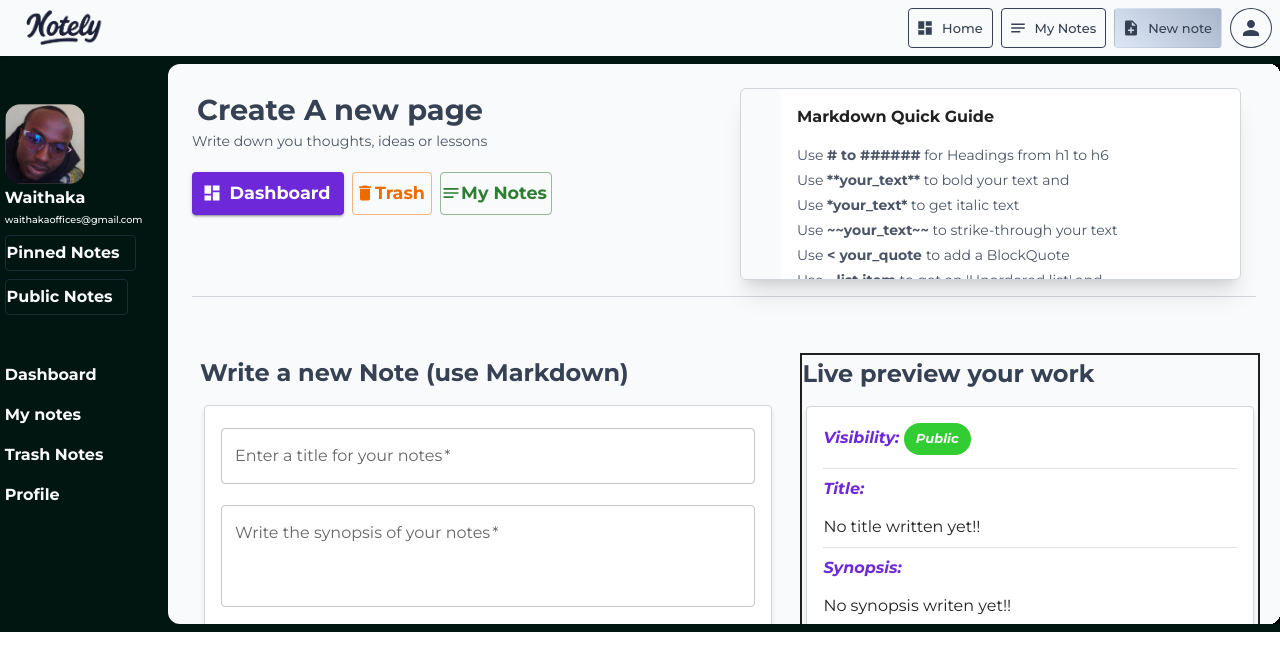
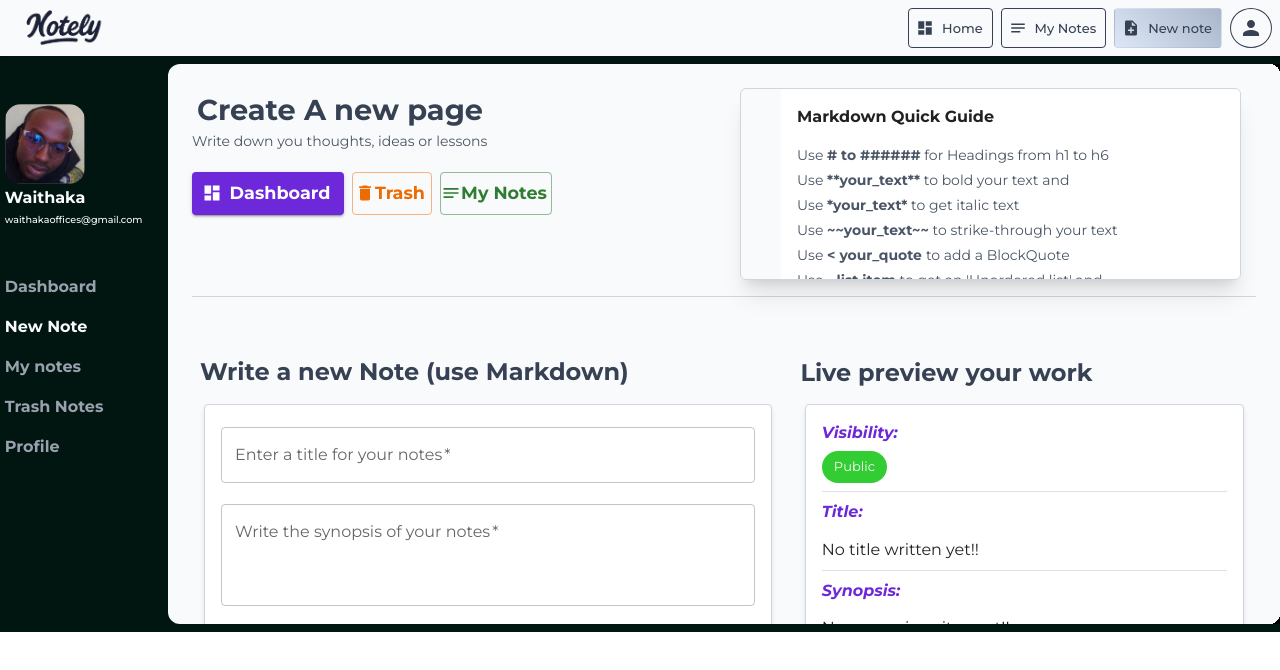
Before and after one commit to WaithakaGuru/NoteLy, a React (Vite) app in the folder client/: page /dashboard/create in a window 1280 px wide. Shown: the top 670 px of the page. Built offline with nearby package versions, Linux system fonts and the light colour scheme.

Commit message:
Change Side bar Linke color to display active link and remove the Pinned and Public notes in pages invoving content creation and updating

```diff
--- a/client/src/components/MarkdownPreview.tsx
+++ b/client/src/components/MarkdownPreview.tsx
@@ -12,17 +12,18 @@ type MarkdownContent = {
 
 function MarkdownPreview(info: MarkdownContent) {
   return (
-     <Box component={"section"} sx={{minWidth: {xs: "28rem", sm: "full"}, placeSelf: "center"}}
+     <Box component={"section"} sx={{minWidth: {xs: "28rem", sm: "98%"}, placeSelf: "center"}}
      className="border border-gray-300 rounded bg-white p-4 m-1 gap-2 flex flex-col shadow-md min-h-[34rem]"
     >
-        <Typography variant="body1" gutterBottom fontWeight={"bold"} fontStyle={"italic"} color="secondary">
-            Visibility:   { <Chip
-            component={"div"}
-            label={info.visibility==="public"? "Public" : "Private"}
-            sx={{ bgcolor: info.visibility==="public" ? "limegreen": "slategrey", color: "#f9f9f9" }}
-            />}
-        </Typography>
-
+        <Box component={"div"}>
+            <Typography variant="body1" gutterBottom fontWeight={"bold"} fontStyle={"italic"} color="secondary">
+                Visibility:
+            </Typography>
+             { <Chip
+                label={info.visibility==="public"? "Public" : "Private"}
+                sx={{ bgcolor: info.visibility==="public" ? "limegreen": "slategrey", color: "#f9f9f9" }}
+                />}
+        </Box>
         <Divider flexItem/>
 
         <Typography variant="body1" fontWeight={"bold"} fontStyle={"italic"} gutterBottom color="secondary">
--- a/client/src/components/Navbar.tsx
+++ b/client/src/components/Navbar.tsx
@@ -16,11 +16,9 @@ import NavButton from "./NavButton";
 
 function Navbar() {
   const path = useLocation().pathname;
-  const { loggedIn } = useNote();
+  const { loggedIn, addToken, setPath } = useNote();
   const [isOpen, setIsOpen] = useState(false);
-  const { addToken } = useNote();
   const navigate = useNavigate();
-
   const [imageAvailable, setImageAvailable] = useState(false);
   const imageUrl = "/Notely1.png";
 
@@ -29,7 +27,10 @@ function Navbar() {
     img.src = imageUrl;
     img.onload = () => setImageAvailable(true);
     img.onerror = () => setImageAvailable(false);
+    setPath(path)
   }, []);
+
+  // useEffect(() => {;}, [path]);
 
   function handleToggleProfile() {
     setIsOpen(true);
--- a/client/src/components/SideBar.tsx
+++ b/client/src/components/SideBar.tsx
@@ -1,7 +1,11 @@
 import { Card, CardMedia, Typography, Stack, Button } from "@mui/material";
-import { Link } from "react-router-dom";
+import { Link} from "react-router-dom";
+import useNote from "../store/notelyStore";
 
 function SideBar() {
+  const {path}= useNote();
+  console.log(path);
+
   return (
     <Stack
       component={"aside"}
@@ -33,6 +37,8 @@ function SideBar() {
         >
           waithakaoffices@gmail.com
         </Typography>
+        {(path !== "/dashboard/create" && path !== "/dashboard/update" && path !== "/dashboard/profile")?  (
+          <>
         <Button href={"/dashboard"} className="p-0" sx={{my:".5rem"}} variant="outlined">
         <Typography
           className="text-gray-50 text-nowrap"
@@ -52,26 +58,41 @@ function SideBar() {
         >
           Public Notes
         </Typography>
-        </Button>
+      </Button></>) : "" }
       </Card>
       <Stack component={"div"} className="justify-center gap-4 p-6">
         <Link to={"/dashboard"}>
-          <Typography className="text-gray-50" fontWeight={"bold"}>
+          <Typography fontWeight={"bold"}
+            sx={{color: path==="/dashboard"? "#f9fafb" : "#99a1af"}}
+          >
             Dashboard
           </Typography>
         </Link>
+        <Link to={"/dashboard/create"}>
+          <Typography fontWeight={"bold"}
+            sx={{color: path==="/dashboard/create"? "#f9fafb" : "#99a1af"}}
+          >
+            New Note
+          </Typography>
+        </Link>
         <Link to={"/dashboard/note"}>
-          <Typography className="text-gray-50" fontWeight={"bold"}>
+          <Typography fontWeight={"bold"}
+            sx={{color: path==="/dashboard/note"? "#f9fafb" : "#99a1af"}}
+          >
             My notes
           </Typography>
         </Link>
         <Link to={"/dashboard/trash"}>
-          <Typography className="text-gray-50" fontWeight={"bold"}>
+          <Typography fontWeight={"bold"}
+            sx={{color: path==="/dashboard/trash"? "#f9fafb" : "#99a1af"}}
+          >
             Trash Notes
           </Typography>
         </Link>
         <Link to={"/dashboard/profile"}>
-          <Typography className="text-gray-50" fontWeight={"bold"}>
+          <Typography fontWeight={"bold"}
+            sx={{color: path==="/dashboard/profile"? "#f9fafb" : "#99a1af"}}
+          >
             Profile
           </Typography>
         </Link>
--- a/client/src/pages/AllUserNotes.tsx
+++ b/client/src/pages/AllUserNotes.tsx
@@ -31,6 +31,7 @@ function AllUserNotesPage() {
                   fontSize={"1.8rem"}
                   fontWeight={"bold"}
                   className="text-gray-700"
+                  sx={{ml: {xs: "1rem", sm: "auto"}}}
                 >
                  Notes Collection for:
                 </Typography>
@@ -211,7 +212,8 @@ function AllUserNotesPage() {
            Your Recent Notes
           </Typography>
           <Stack direction={"row"} className="justify-left gap-2 flex-wrap">
-            <Stack className="w-[24rem] p-4 items-left gap-4 shadow-xl min-h-84 border-gray-300 border rounded-xl justify-center">
+            <Stack sx={{width: {xs: "30rem", sm: "23.8rem"}}}
+            className="bg-[#f9f9f9] w-[24rem] p-4 items-left gap-4 shadow-xl min-h-84 border-gray-300 border rounded-xl justify-center">
               <Typography
                 variant="h6"
                 className="text-gray-700 flex justify-between h-16 overflow-y-hidden"
@@ -295,7 +297,8 @@ function AllUserNotesPage() {
                 </button>
               </Stack>
             </Stack>
-            <Stack className="w-[24rem] p-4 items-left gap-4 shadow-xl min-h-84 border-gray-300 border rounded-xl justify-center">
+            <Stack sx={{width: {xs: "30rem", sm: "23.8rem"}}}
+            className="bg-[#f9f9f9] w-[24rem] p-4 items-left gap-4 shadow-xl min-h-84 border-gray-300 border rounded-xl justify-center">
               <Typography
                 variant="h6"
                 className="text-gray-700 flex justify-between h-16 overflow-y-hidden"
@@ -379,7 +382,8 @@ function AllUserNotesPage() {
                 </button>
               </Stack>
             </Stack>
-            <Stack className="w-[24rem] p-4 items-left gap-4 shadow-xl min-h-84 border-gray-300 border rounded-xl justify-center">
+            <Stack sx={{width: {xs: "30rem", sm: "23.8rem"}}}
+              className="bg-[#f9f9f9] w-[24rem] p-4 items-left gap-4 shadow-xl min-h-84 border-gray-300 border rounded-xl justify-center">
               <Typography
                 variant="h6"
                 className="text-gray-700 flex justify-between"
--- a/client/src/pages/CreateNote.tsx
+++ b/client/src/pages/CreateNote.tsx
@@ -99,7 +99,7 @@ function CreateNote() {
                   Dashboard
                 </Button>
                 <Button
-                  href="dashboard/trash"
+                  href="/dashboard/trash"
                   color="warning"
                   startIcon={<Delete className="mr-[-.5rem]" />}
                   variant="outlined"
@@ -187,7 +187,7 @@ function CreateNote() {
               </Button>
             </Stack>
           </Stack>
-          <Stack className="bg-gray-50 border-2" sx={{width: {xs: "88rem", md: "45%"}}}>
+          <Stack className="bg-gray-50" sx={{width: {xs: "88rem", md: "50%"}}}>
             <Typography
               variant="h6"
               className="text-gray-700"
--- a/client/src/store/notelyStore.ts
+++ b/client/src/store/notelyStore.ts
@@ -5,9 +5,10 @@ type LogInType = 1 | 0;
 type StoreType = {
   loggedIn: boolean;
   token: string | null;
+  path: string
 
   addToken: (token: string) => void;
-
+  setPath: (pathName: string) => void;
   setIsLoggedIn: (val: LogInType) => void;
 };
 
@@ -15,11 +16,15 @@ const storeModel: StateCreator<StoreType> = (set) => {
   return {
     loggedIn: Boolean(localStorage.getItem("loggedIn")) || false,
     token: localStorage.getItem("token"),
+    path: "",
 
     addToken(token: string) {
       if (token === "") {
         set({ token: null });
       } else set({ token });
+    },
+    setPath(pathName) {
+      set({path: pathName})
     },
     setIsLoggedIn(val) {
       if (val === 0) {
```
Lines whose indentation alone changed are shown as unchanged.
